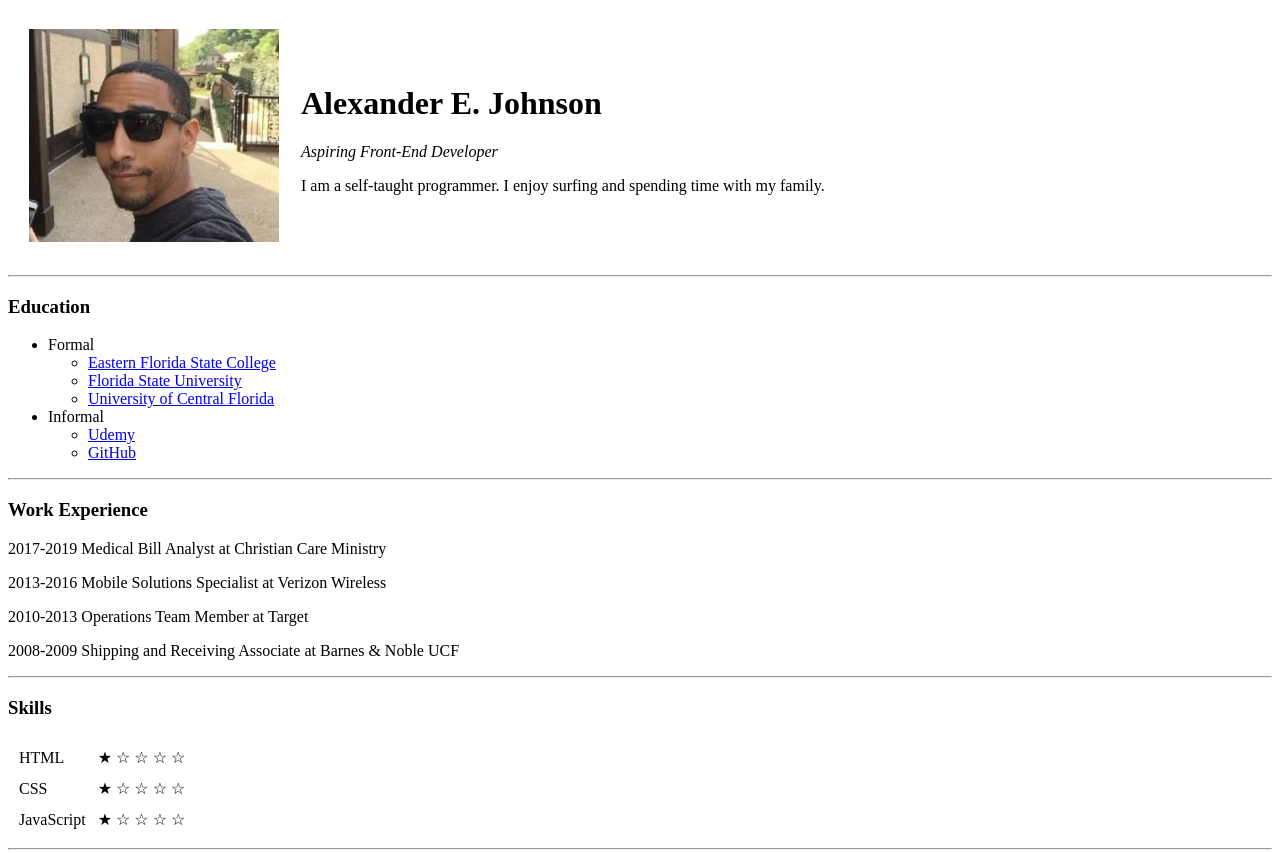
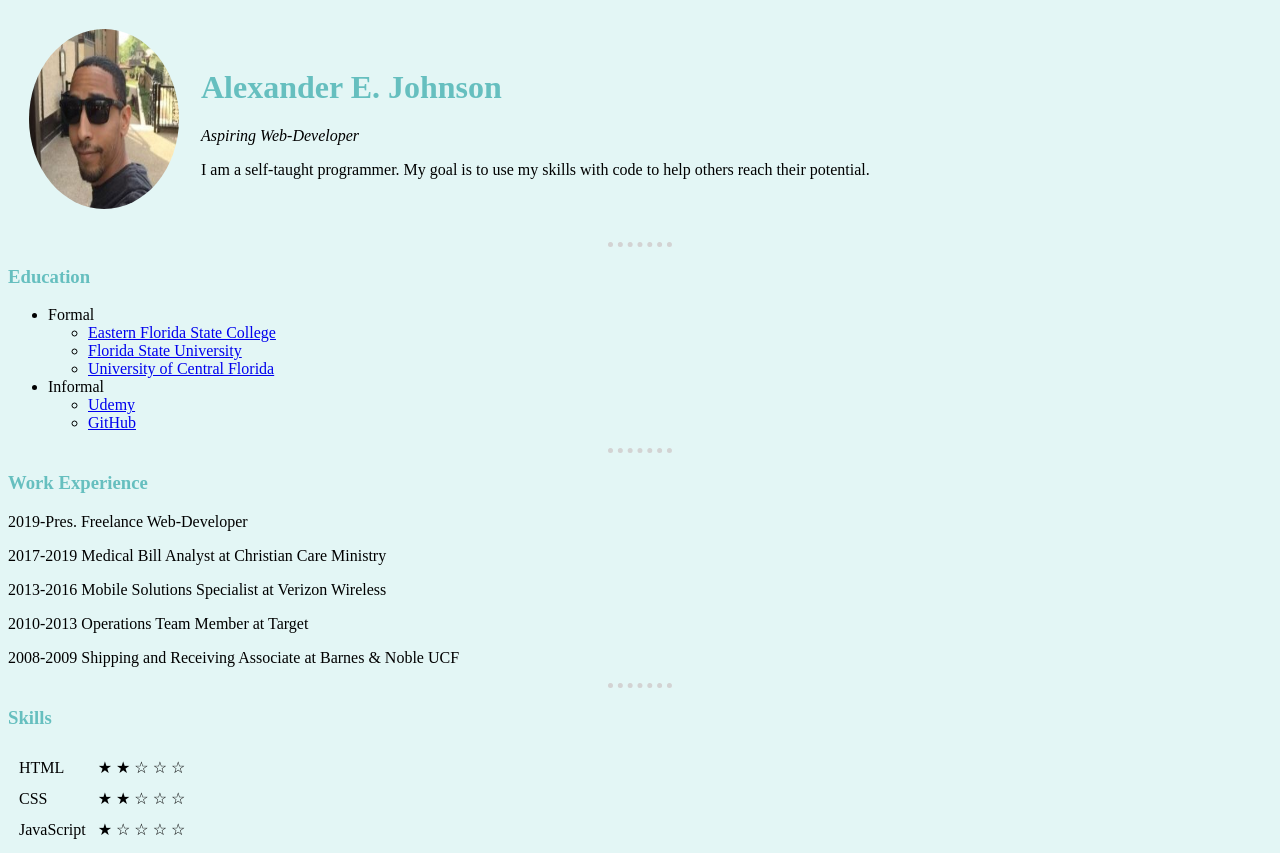
Before and after one commit to ajsizzle/cv, a plain HTML site: page HTML - Personal Site/index.html in a window 1280 px wide. Shown: the top 853 px of the page. Drawn offline with Linux system fonts and the light colour scheme.

Commit message:
Updates to skills and font styling

```diff
--- /dev/null
+++ b/HTML - Personal Site/css/styles.css
@@ -0,0 +1,24 @@
+  body {
+    background-color: #e3f6f5;
+  }
+
+  hr {
+    border-style: dotted none none;
+    border-width: 5px;
+    border-color: lightgrey;
+    width: 5%
+  }
+
+  h1 {
+    color: #66BFBF;
+  }
+
+  h3 {
+    color: #66BFBF;
+  }
+
+  .profile-pic {
+    border-radius: 50%;
+    height: 180px;
+    width: 150px;
+  }
--- a/HTML - Personal Site/index.html
+++ b/HTML - Personal Site/index.html
@@ -4,16 +4,18 @@
 <head>
   <meta charset="utf-8">
   <title>Alex's Personal Site</title>
+  <link rel="stylesheet" href="css/styles.css">
+
 </head>
 
 <body>
   <table cellspacing="20">
     <tr>
-      <td><img src="images/alex.jpg" alt="Alex profile picture"></td>
+      <td><img class="profile-pic" src="images/Alex.jpg" alt="Alex profile picture"></td>
       <td>
         <h1>Alexander E. Johnson</h1>
-        <p><em>Aspiring Front-End Developer</em></p>
-        <p>I am a self-taught programmer. I enjoy surfing and spending time with my family.</p>
+        <p><em>Aspiring Web-Developer</em></p>
+        <p>I am a self-taught programmer. My goal is to use my skills with code to help others reach their potential.</p>
       </td>
     </tr>
   </table>
@@ -34,6 +36,7 @@
   </ul>
   <hr>
   <h3>Work Experience</h3>
+  <p>2019-Pres. Freelance Web-Developer</p>
   <p>2017-2019 Medical Bill Analyst at Christian Care Ministry</p>
   <p>2013-2016 Mobile Solutions Specialist at Verizon Wireless</p>
   <p>2010-2013 Operations Team Member at Target</p>
@@ -43,11 +46,11 @@
   <table cellspacing="10">
     <tr>
       <td>HTML</td>
-      <td>&#9733; &#9734; &#9734; &#9734; &#9734;</td>
+      <td>&#9733; &#9733; &#9734; &#9734; &#9734;</td>
     </tr>
     <tr>
       <td>CSS</td>
-      <td>&#9733; &#9734; &#9734; &#9734; &#9734;</td>
+      <td>&#9733; &#9733; &#9734; &#9734; &#9734;</td>
     </tr>
     <tr>
       <td>JavaScript</td>
```
Also changed, not shown: HTML - Personal Site/contact-me.html (+1 -0 lines), HTML - Personal Site/images/Alex.JPG (added).
